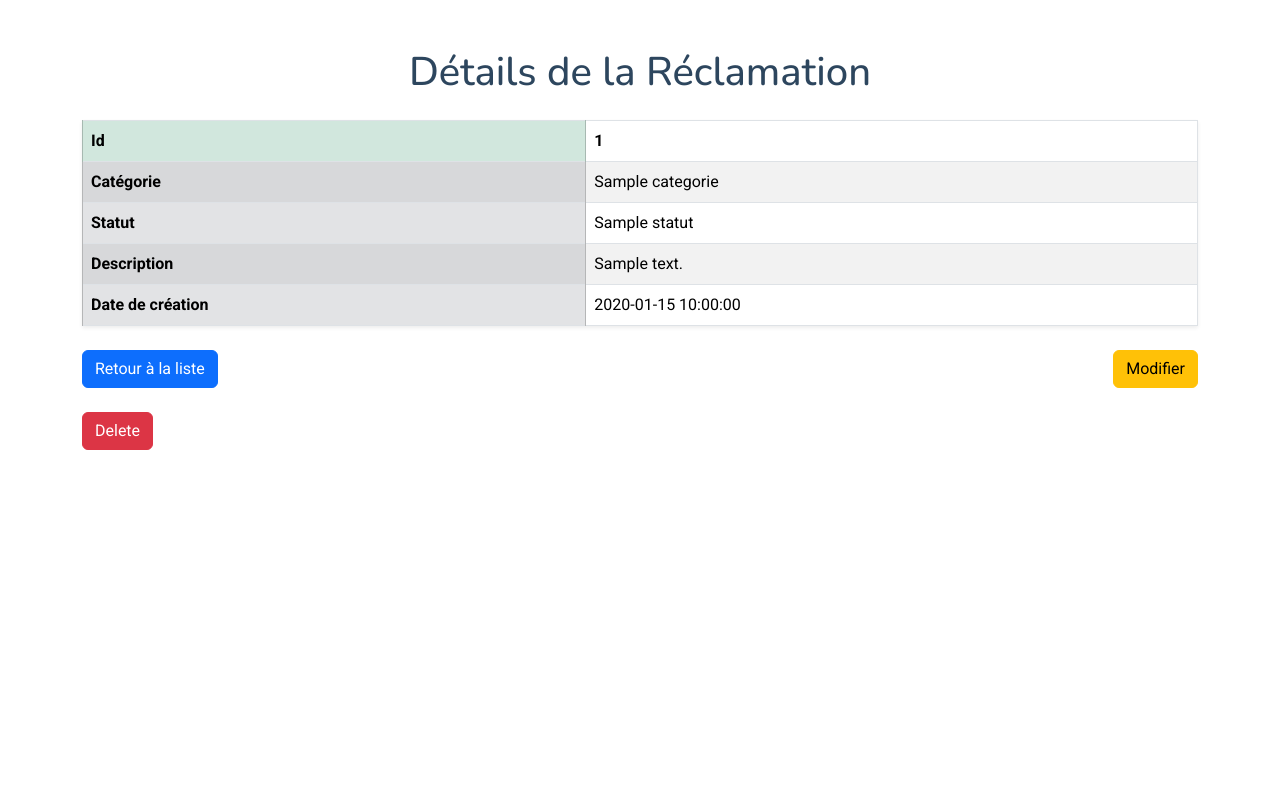
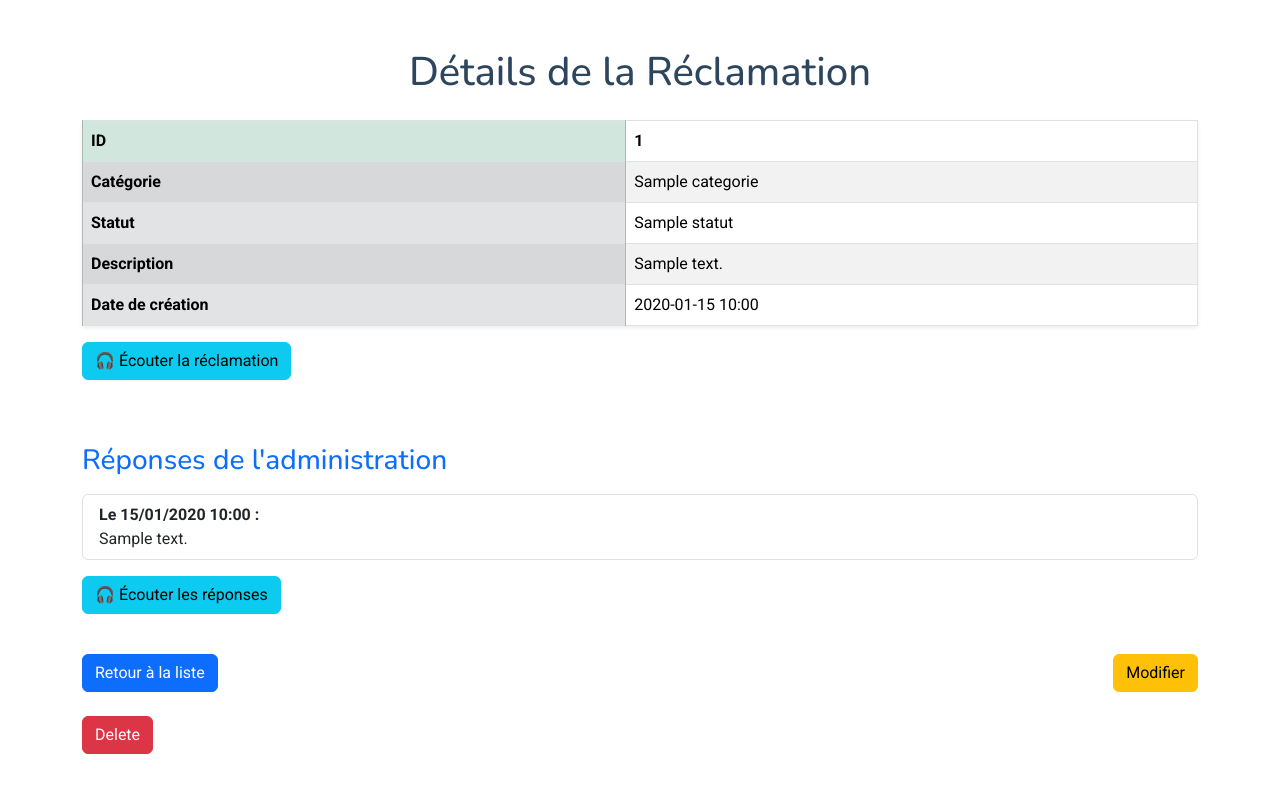
Before and after one commit to Safwen-amaira/EasyGo, a Symfony app: template templates/reclamation/show.html.twig in a window 1280 px wide. Run offline with Twig, Linux system fonts and the light colour scheme; the template is opened without the code that fills it: most values are stand-ins (such as "Sample title", 1, 10 or a date in 2020); some libraries are stand-ins or nearby versions.

Commit message:
ecoutRep

```diff
--- a/src/Controller/ReclamationController.php
+++ b/src/Controller/ReclamationController.php
@@ -95,8 +95,10 @@ public function index(
     {
         return $this->render('reclamation/show.html.twig', [
             'reclamation' => $reclamation,
+            'reponses' => $reclamation->getReponses(),
         ]);
     }
+
 
     #[Route('/{id}/edit', name: 'app_reclamation_edit', methods: ['GET', 'POST'])]
     public function edit(Request $request, Reclamation $reclamation, EntityManagerInterface $entityManager): Response
--- a/templates/reclamation/show.html.twig
+++ b/templates/reclamation/show.html.twig
@@ -1,6 +1,6 @@
 {% extends 'base.html.twig' %}
 
-{% block title %}Reclamation{% endblock %}
+{% block title %}Réclamation{% endblock %}
 
 {% block body %}
 <div class="container mt-5">
@@ -9,7 +9,7 @@
     <table class="table table-bordered table-striped shadow-sm">
         <thead>
             <tr>
-                    <th class="table-success">Id</th>
+                <th class="table-success">ID</th>
                 <th>{{ reclamation.id }}</th>
             </tr>
         </thead>
@@ -28,10 +28,33 @@
             </tr>
             <tr>
                 <th class="table-secondary">Date de création</th>
-                    <td>{{ reclamation.dateCreation ? reclamation.dateCreation|date('Y-m-d H:i:s') : '' }}</td>
+                <td>{{ reclamation.dateCreation ? reclamation.dateCreation|date('Y-m-d H:i') : '' }}</td>
             </tr>
         </tbody>
     </table>
+
+    <!-- Bouton Écouter pour la réclamation -->
+    <button class="btn btn-info mb-3" onclick="lireReclamation()">🎧 Écouter la réclamation</button>
+
+    <div class="mt-5">
+        <h3 class="text-primary">Réponses de l'administration</h3>
+
+        {% if reponses is empty %}
+            <div class="alert alert-info mt-3">Aucune réponse n’a encore été donnée.</div>
+        {% else %}
+            <ul class="list-group mt-3">
+                {% for reponse in reponses %}
+                    <li class="list-group-item">
+                        <strong>Le {{ reponse.dateCreation|date('d/m/Y H:i') }} :</strong><br>
+                        {{ reponse.contenu }}
+                    </li>
+                {% endfor %}
+            </ul>
+        {% endif %}
+    </div>
+
+    <!-- Bouton Écouter pour les réponses -->
+    <button class="btn btn-info mb-3 mt-3" onclick="lireReponses()">🎧 Écouter les réponses</button>
 
     <div class="d-flex justify-content-between mt-4">
         <a href="{{ path('app_reclamation_index') }}" class="btn btn-primary">Retour à la liste</a>
@@ -42,4 +65,39 @@
         {{ include('reclamation/_delete_form.html.twig') }}
     </div>
 </div>
+
+<!-- Script JavaScript pour la synthèse vocale -->
+<script>
+    function lireReclamation() {
+        const texte = `
+            Réclamation numéro {{ reclamation.id }},
+            Catégorie : {{ reclamation.categorie }},
+            Statut : {{ reclamation.statut }},
+            Description : {{ reclamation.description }},
+            Date de création : {{ reclamation.dateCreation ? reclamation.dateCreation|date('d/m/Y H:i') : 'non définie' }}
+        `;
+
+        const synth = window.speechSynthesis;
+        const utterance = new SpeechSynthesisUtterance(texte);
+        utterance.lang = 'fr-FR';
+        synth.speak(utterance);
+    }
+
+    function lireReponses() {
+        let texteReponses = "Réponses de l'administration : ";
+
+        {% for reponse in reponses %}
+            texteReponses += "Le {{ reponse.dateCreation|date('d/m/Y H:i') }} : {{ reponse.contenu }}. ";
+        {% endfor %}
+
+        if (texteReponses === "Réponses de l'administration : ") {
+            texteReponses += "Aucune réponse n'a été donnée.";
+        }
+
+        const synth = window.speechSynthesis;
+        const utterance = new SpeechSynthesisUtterance(texteReponses);
+        utterance.lang = 'fr-FR';
+        synth.speak(utterance);
+    }
+</script>
 {% endblock %}
```
Lines whose indentation alone changed are shown as unchanged.
